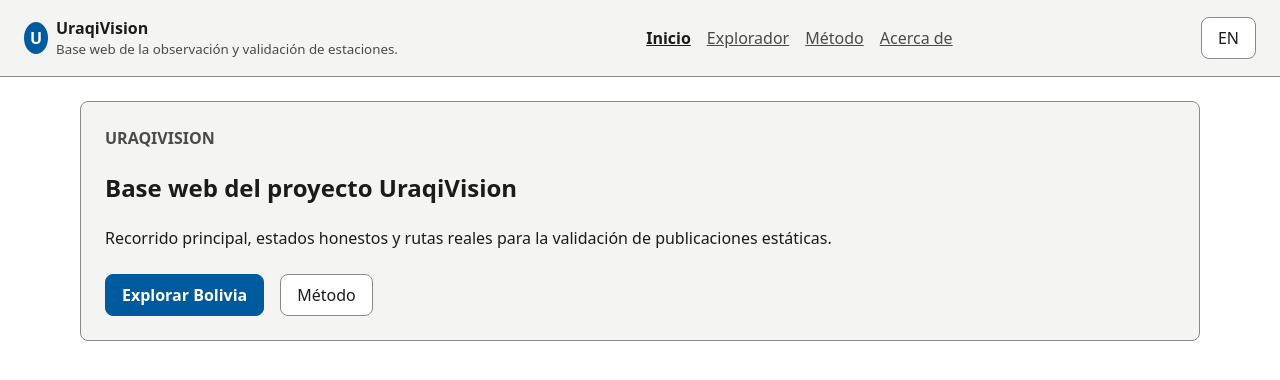
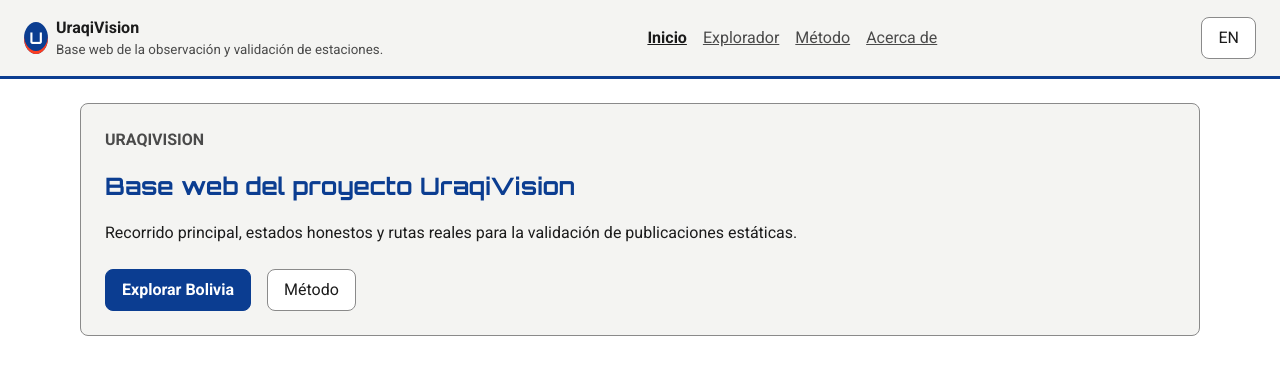
Before and after one commit to marianZamorano/UraqiVision, a React (Vite) app in the folder web/: page / in a window 1280 px wide. Shown: the top 380 px of the page. Built offline with nearby package versions, Linux system fonts and the light colour scheme.

Commit message:
style(interfaz): tipografías Orbitron y Roboto y paleta NASA como propuesta (RNF-04) #104

```diff
--- a/web/index.html
+++ b/web/index.html
@@ -4,6 +4,12 @@
     <meta charset="UTF-8" />
     <meta name="viewport" content="width=device-width, initial-scale=1.0" />
     <title>UraqiVision</title>
+    <link rel="preconnect" href="https://fonts.googleapis.com" />
+    <link rel="preconnect" href="https://fonts.gstatic.com" crossorigin />
+    <link
+      rel="stylesheet"
+      href="https://fonts.googleapis.com/css2?family=Orbitron:wght@600;700&family=Roboto:wght@400;500;700&display=swap"
+    />
   </head>
   <body>
     <div id="root"></div>
--- a/web/src/app/shell.css
+++ b/web/src/app/shell.css
@@ -13,7 +13,7 @@
   justify-content: space-between;
   gap: var(--espacio-3);
   padding: var(--espacio-3) var(--espacio-4);
-  border-bottom: 1px solid var(--color-borde);
+  border-bottom: 3px solid var(--color-marca);
   background: var(--color-superficie);
 }
 
@@ -39,9 +39,11 @@
   min-height: var(--objetivo-tactil-min);
   padding: var(--espacio-1);
   border-radius: 50%;
-  background: var(--color-foco);
+  background: var(--color-marca);
   color: var(--color-fondo);
+  font-family: var(--fuente-titulo);
   font-weight: 700;
+  box-shadow: inset 0 -3px 0 var(--color-acento);
 }
 
 .main-nav {
@@ -81,8 +83,8 @@
 }
 
 .button-primary {
-  border-color: var(--color-foco);
-  background: var(--color-foco);
+  border-color: var(--color-marca);
+  background: var(--color-marca);
   color: var(--color-fondo);
   font-weight: 700;
 }
--- a/web/src/styles/global.css
+++ b/web/src/styles/global.css
@@ -14,6 +14,14 @@ body {
   line-height: var(--interlineado);
   color: var(--color-texto);
   background: var(--color-fondo);
+}
+
+h1,
+h2,
+h3 {
+  font-family: var(--fuente-titulo);
+  color: var(--color-marca);
+  line-height: 1.2;
 }
 
 /* Foco visible solo con teclado; nunca se quita sin reemplazo (RNF-04, WCAG 2.4.7) */
--- a/web/src/styles/tokens.css
+++ b/web/src/styles/tokens.css
@@ -15,8 +15,12 @@
   --color-texto-secundario: #4a4a4a;
   --color-borde: #8a8a8a;
 
+  /* Marca inspirada en la NASA (propuesta de diseño, pendiente de aprobación del equipo) */
+  --color-marca: #0b3d91;
+  --color-acento: #fc3d21;
+
   /* Foco visible (RNF-04) */
-  --color-foco: #005a9e;
+  --color-foco: #0b3d91;
   --foco-grosor: 3px;
   --foco-separacion: 2px;
 
@@ -36,7 +40,8 @@
   );
 
   /* Tipografía y espaciado */
-  --fuente-base: system-ui, -apple-system, "Segoe UI", Roboto, sans-serif;
+  --fuente-titulo: "Orbitron", system-ui, sans-serif;
+  --fuente-base: "Roboto", system-ui, -apple-system, "Segoe UI", sans-serif;
   --texto-base: 1rem;
   --interlineado: 1.5;
   --espacio-1: 0.25rem;
```
Also changed, not shown: 2 other files (tests, documents, lock files or other folders).
